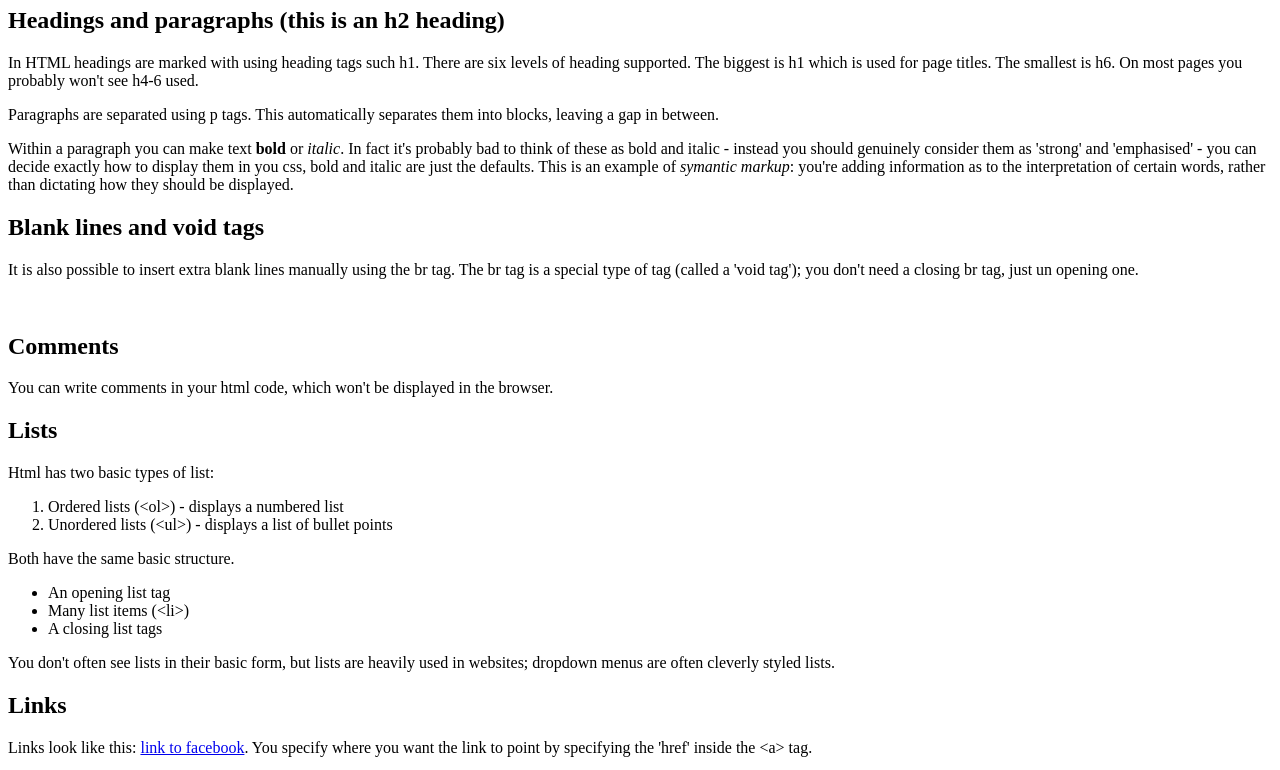
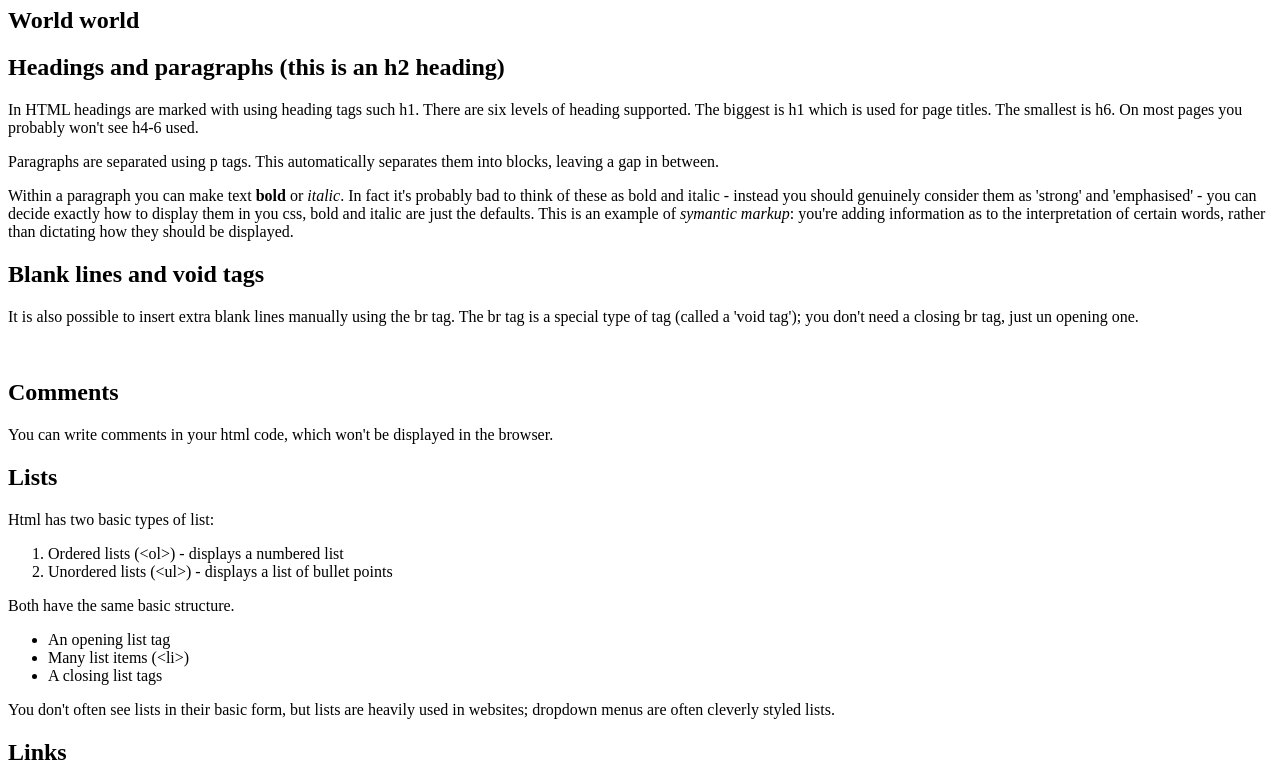
Before and after one commit to CiaraNicShearraigh/Website, a plain HTML site: page Index.html in a window 1280 px wide. Shown: the part 73-843 px from the top of the page. Drawn offline with Linux system fonts and the light colour scheme.

Commit message:
Change 2

```diff
--- a/Index.html
+++ b/Index.html
@@ -7,6 +7,8 @@
 <body>
 
   <h1>An example of some html</h1>
+
+  <h2> World world </h2>
 
   <h2>Headings and paragraphs (this is an h2 heading)</h2>
 
```
